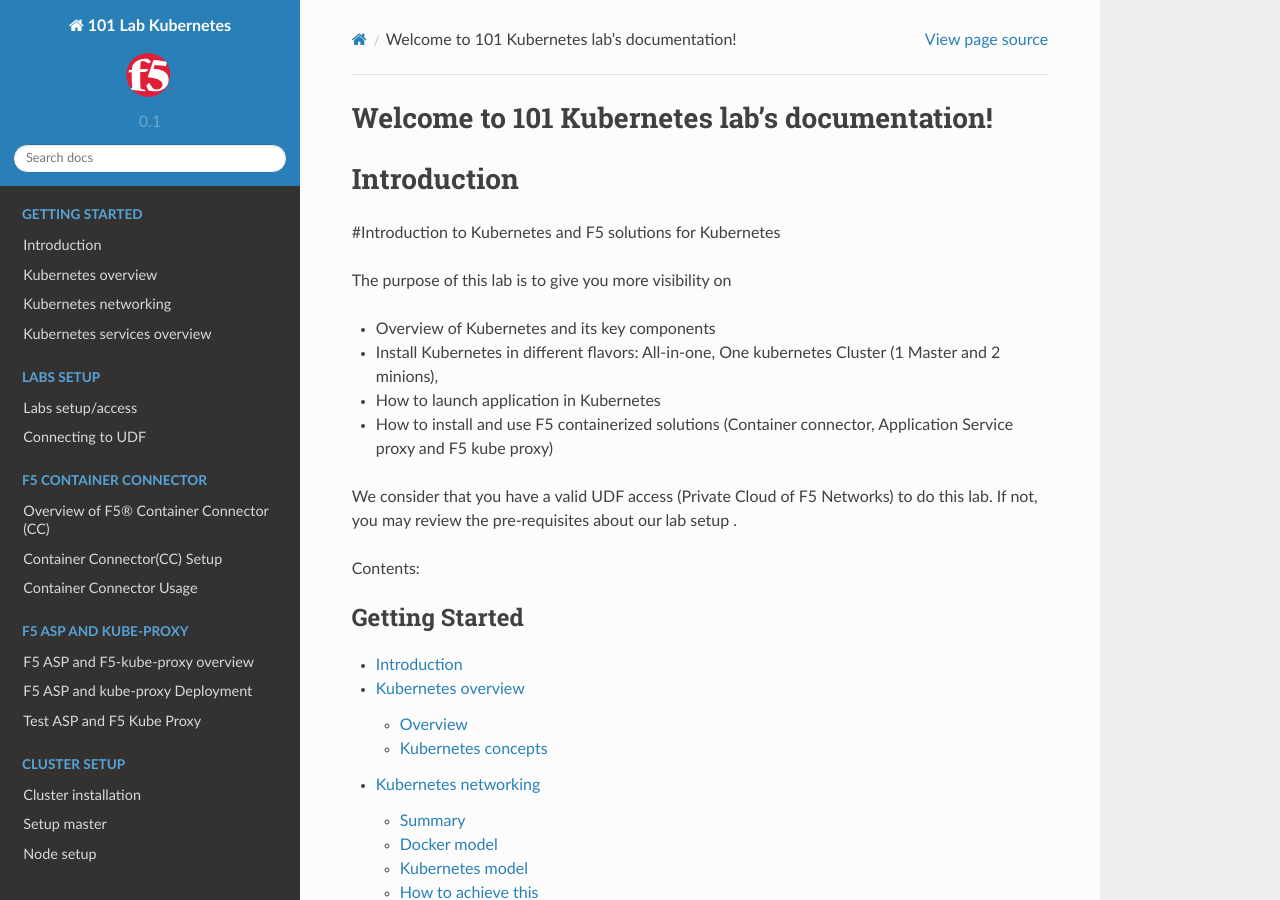
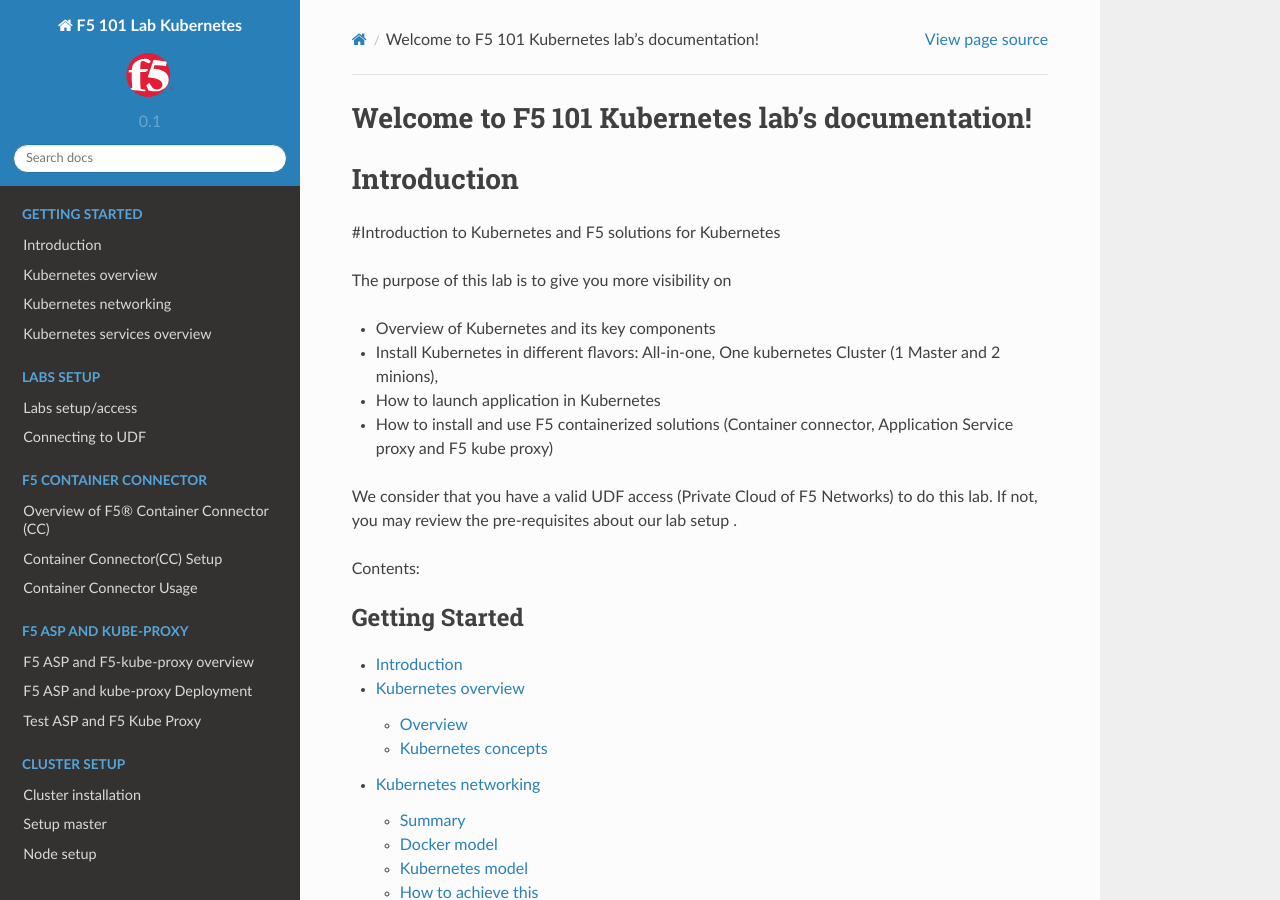
Before and after one commit to f5devcentral/f5-101-lab-kubernetes, a Sphinx documentation site: the page built from docs/index.rst, in a window 1280 px wide and 900 px high. Built offline with Sphinx 7.4.7 and the Read the Docs theme 2.0.0, drawn with Linux system fonts in a browser that asks for light colours.

Commit message:
updated title with F5

```diff
--- a/docs/conf.py
+++ b/docs/conf.py
@@ -48,7 +48,7 @@
 master_doc = 'index'
 
 # General information about the project.
-project = u'101 Lab Kubernetes'
+project = u'F5 101 Lab Kubernetes'
 copyright = u'2016, Nicolas Menant'
 author = u'Nicolas Menant'
 
@@ -132,7 +132,7 @@
 # The name for this set of Sphinx documents.
 # "<project> v<release> documentation" by default.
 #
-# html_title = u'101 Lab Kubernetes v0.1'
+# html_title = u'F5 101 Lab Kubernetes v0.1'
 
 # A shorter title for the navigation bar.  Default is the same as html_title.
 #
@@ -232,7 +232,7 @@
 # html_search_scorer = 'scorer.js'
 
 # Output file base name for HTML help builder.
-htmlhelp_basename = '101LabKubernetesdoc'
+htmlhelp_basename = 'F5101LabKubernetesdoc'
 
 # -- Options for LaTeX output ---------------------------------------------
 
@@ -258,7 +258,7 @@
 # (source start file, target name, title,
 #  author, documentclass [howto, manual, or own class]).
 latex_documents = [
-    (master_doc, '101LabKubernetes.tex', u'101 Lab Kubernetes',
+    (master_doc, 'F5101LabKubernetes.tex', u'F5 101 Lab Kubernetes',
      u'Nicolas Menant', 'manual'),
 ]
 
@@ -300,7 +300,7 @@
 # One entry per manual page. List of tuples
 # (source start file, name, description, authors, manual section).
 man_pages = [
-    (master_doc, '101labkubernetes', u'101 Lab Kubernetes Documentation',
+    (master_doc, 'F5101labkubernetes', u'F5 101 Lab Kubernetes Documentation',
      [author], 1)
 ]
 
@@ -315,8 +315,8 @@
 # (source start file, target name, title, author,
 #  dir menu entry, description, category)
 texinfo_documents = [
-    (master_doc, '101LabKubernetes', u'101 Lab Kubernetes Documentation',
-     author, '101LabKubernetes', 'One line description of project.',
+    (master_doc, 'F5101LabKubernetes', u'F5 101 Lab Kubernetes Documentation',
+     author, 'F5101LabKubernetes', 'One line description of project.',
      'Miscellaneous'),
 ]
 
--- a/docs/index.rst
+++ b/docs/index.rst
@@ -1,4 +1,4 @@
-Welcome to 101 Kubernetes lab's documentation!
+Welcome to F5 101 Kubernetes lab's documentation!
 ==================================================
 
 Introduction
```
Also changed, not shown: README.md (+1 -1 lines).
